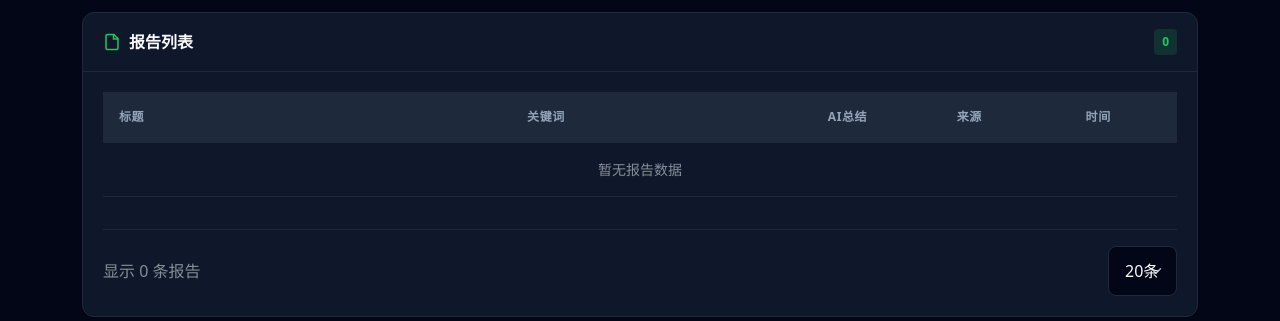
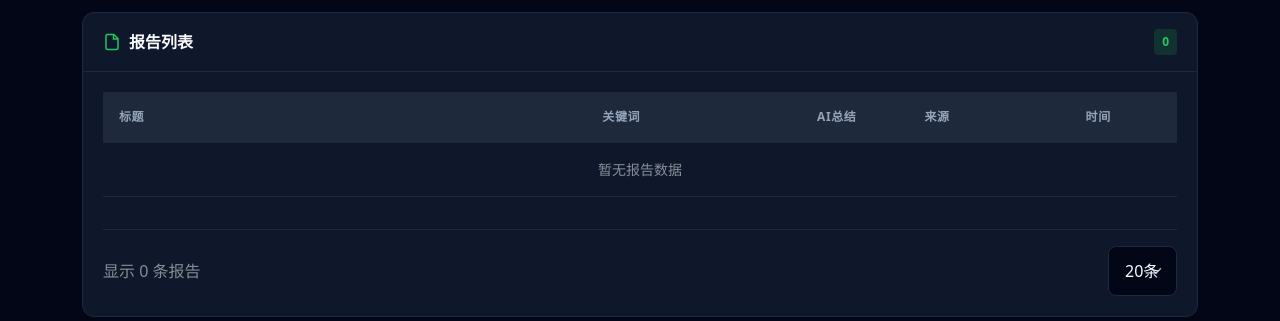
Before and after one commit to guosong2026/ThinkTank_Monitor, a Flask app: page /reports in a window 1280 px wide. Shown: the part 180-501 px from the top of the page. Run offline with Flask 3, Linux system fonts and the light colour scheme; data comes from the database, SQL or seed files in the repository; data that the repository does not hold is empty.

Commit message:
优化：调整列宽比例

```diff
--- a/templates/reports.html
+++ b/templates/reports.html
@@ -253,10 +253,10 @@
         white-space: nowrap;
     }
 
-    .table th:nth-child(1) { width: 38%; }
-    .table th:nth-child(2) { width: 28%; }
-    .table th:nth-child(3) { width: 12%; }
-    .table th:nth-child(4) { width: 12%; }
+    .table th:nth-child(1) { width: 45%; }
+    .table th:nth-child(2) { width: 20%; }
+    .table th:nth-child(3) { width: 10%; }
+    .table th:nth-child(4) { width: 15%; }
     .table th:nth-child(5) { width: 10%; }
 
     .table tbody tr {
```
